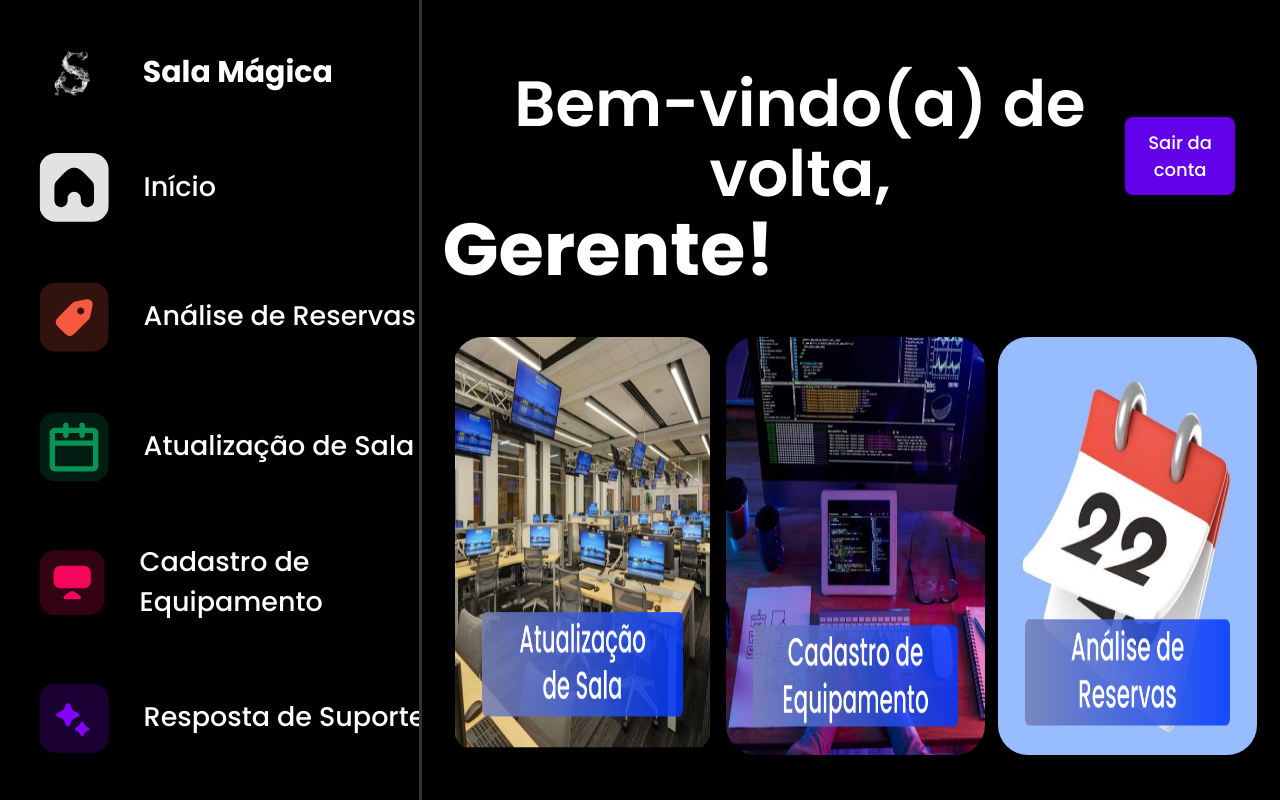
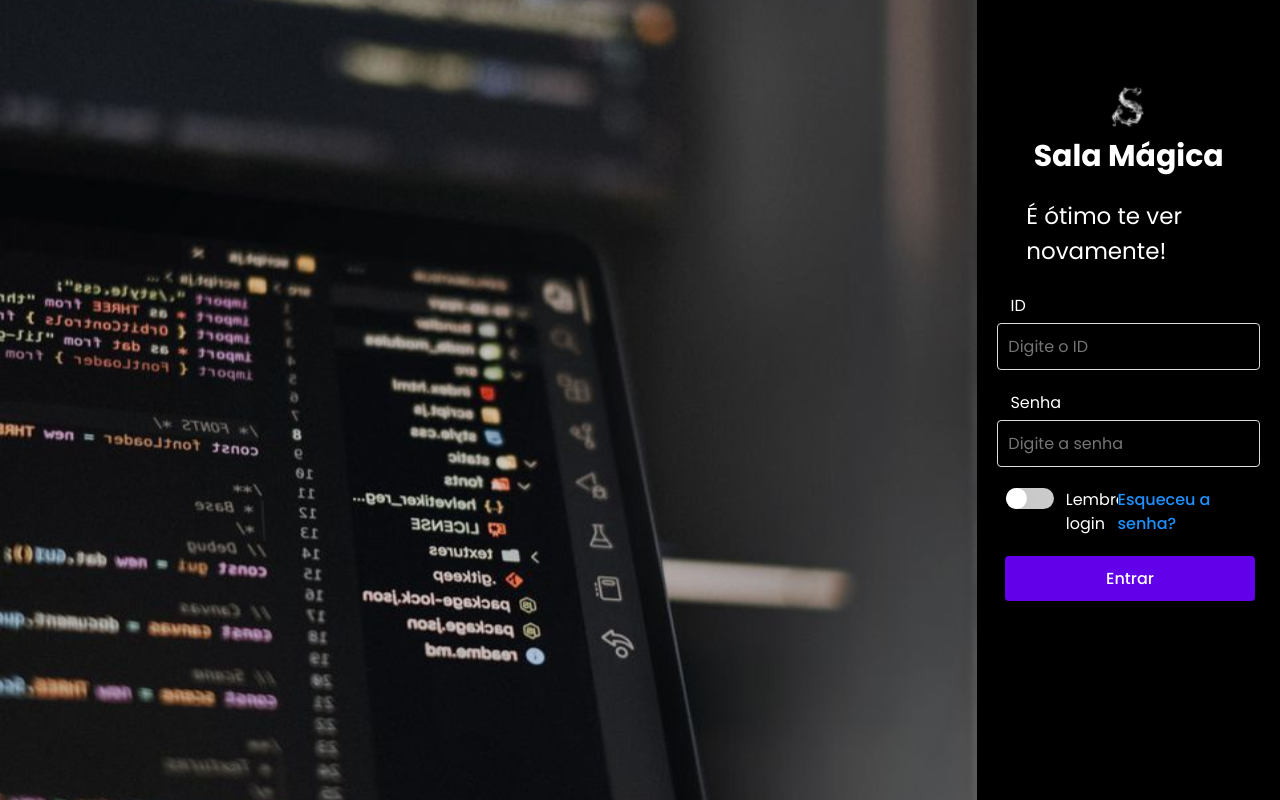
Before and after one commit to JoaoMotaSilva10/SalaMagicaFront, a React (Vite) app: page / in a window 1280 px wide. Built offline with nearby package versions, Linux system fonts and the light colour scheme.

Commit message:
FUCK P.DIDDY

```diff
--- a/src/Login/Login.jsx
+++ b/src/Login/Login.jsx
@@ -1,39 +1,76 @@
-import React from 'react';
+import React, { useState } from 'react';
+import { useNavigate } from 'react-router-dom';
+import axios from 'axios';
 import './Login.css';
-import { Link } from 'react-router-dom';
 import Logo from '../assets/Logobranca.svg';
 
 const Login = () => {
+  const [email, setEmail] = useState('');
+  const [senha, setSenha] = useState('');
+  const [errorMessage, setErrorMessage] = useState('');
+  const navigate = useNavigate();
+
+  const handleLogin = async (e) => {
+    e.preventDefault();
+
+    try {
+      const response = await axios.post("http://localhost:8080/login", {
+        email: email,
+        senha: senha,
+      });
+
+      if (response.status === 200) {
+        localStorage.setItem('usuario', JSON.stringify(response.data));
+        alert("Login realizado com sucesso!");
+        navigate('/Inicio'); // Redireciona para a página de perfil
+      }
+    } catch (error) {
+      setErrorMessage("Email ou senha incorretos.");
+      console.error('Error during login:', error.response || error.message);
+    }
+};
+
+
   return (
     <div className="login-container">
-      <div className="login-image">
-      </div>
+      <div className="login-image"></div>
       <div className="login-form">
         <div className="login-header">
-          <img src={Logo} className="Logo"/>
- <h1 className="sala">Sala Mágica</h1>
+          <img src={Logo} className="Logo" alt="Logo" />
+          <h1 className="sala">Sala Mágica</h1>
           <p>É ótimo te ver novamente!</p>
         </div>
-        <form>
+        <form onSubmit={handleLogin}>
           <div className="input-group">
-            <label htmlFor="id">ID</label>
-            <input type="text" id="id" placeholder="Digite o ID" />
+            <label htmlFor="email">ID</label>
+            <input id="email"
+              type="email"
+              value={email}
+              onChange={(e) => setEmail(e.target.value)}
+              required
+              placeholder="Digite o ID" />
           </div>
           <div className="input-group">
             <label htmlFor="password">Senha</label>
-            <input type="password" id="password" placeholder="Digite a senha" />
+            <input id="password"
+              type="password"
+              value={senha}
+              onChange={(e) => setSenha(e.target.value)}
+              required
+              placeholder="Digite a senha" />
           </div>
+          {errorMessage && <p className="text-red-500">{errorMessage}</p>} {/* Exibe mensagem de erro */}
           <div className="options">
             <div className="remember">
-              <label class="switch">
-              <input type="checkbox" id="remember" />
-              <span class="slider"></span>
+              <label className="switch">
+                <input type="checkbox" id="remember" />
+                <span className="slider"></span>
               </label>
               <label htmlFor="remember" className="lembrlog">Lembrar login</label>
             </div>
             <a href="#" className="forgot-password">Esqueceu a senha?</a>
           </div>
-          <Link to={'/'}><button type="submit" className="login-button">Entrar</button></Link>
+          <button type="submit" className="login-button">Entrar</button>
         </form>
       </div>
     </div>
--- a/src/Sidebar/AppRoutes.jsx
+++ b/src/Sidebar/AppRoutes.jsx
@@ -12,8 +12,8 @@ const AppRoutes = () => {
   return (
     <Router>
       <Routes>
-        <Route path="/" element={<Home />} />
-        <Route path="/Login" element={<Login />} />
+        <Route path="/" element={<Login />} />
+        <Route path="/Inicio" element={<Home />} />
         <Route path="/CadastroSala" element={<Cadastro />} />
         <Route path="/Reservas" element={<Reservas />} />
         <Route path="/Suporte" element={<Suporte />} />
--- a/src/Sidebar/Sidebar.jsx
+++ b/src/Sidebar/Sidebar.jsx
@@ -18,7 +18,7 @@ function Sidebar() {
         <h2>Sala Mágica</h2>
       </div>
       <ul>
-      <Link to={'/'} className="custom-button"> <li>
+      <Link to={'/Inicio'} className="custom-button"> <li>
       <img src={homeIcon} /> <i className="icon-home"></i> Início
         </li></Link>
         <Link to={'/Reservas'} className="custom-button"> <li>
```
